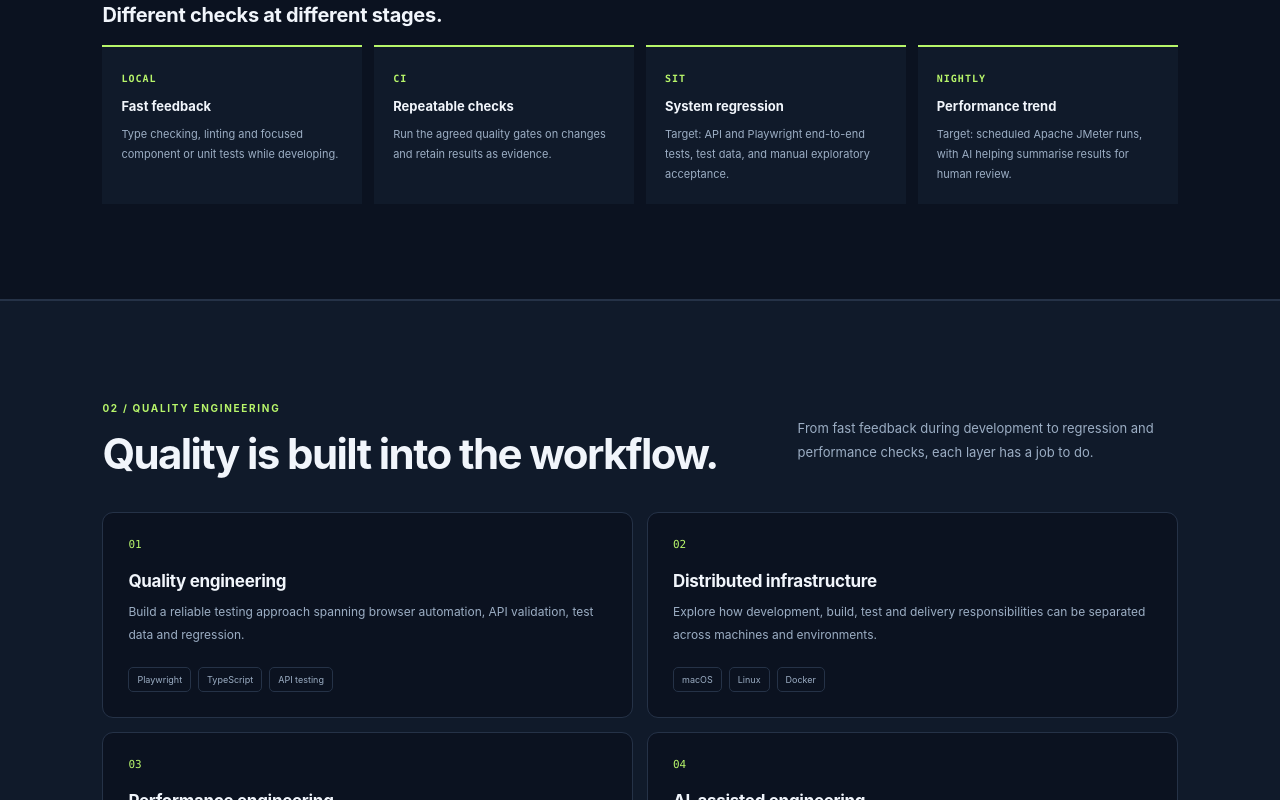
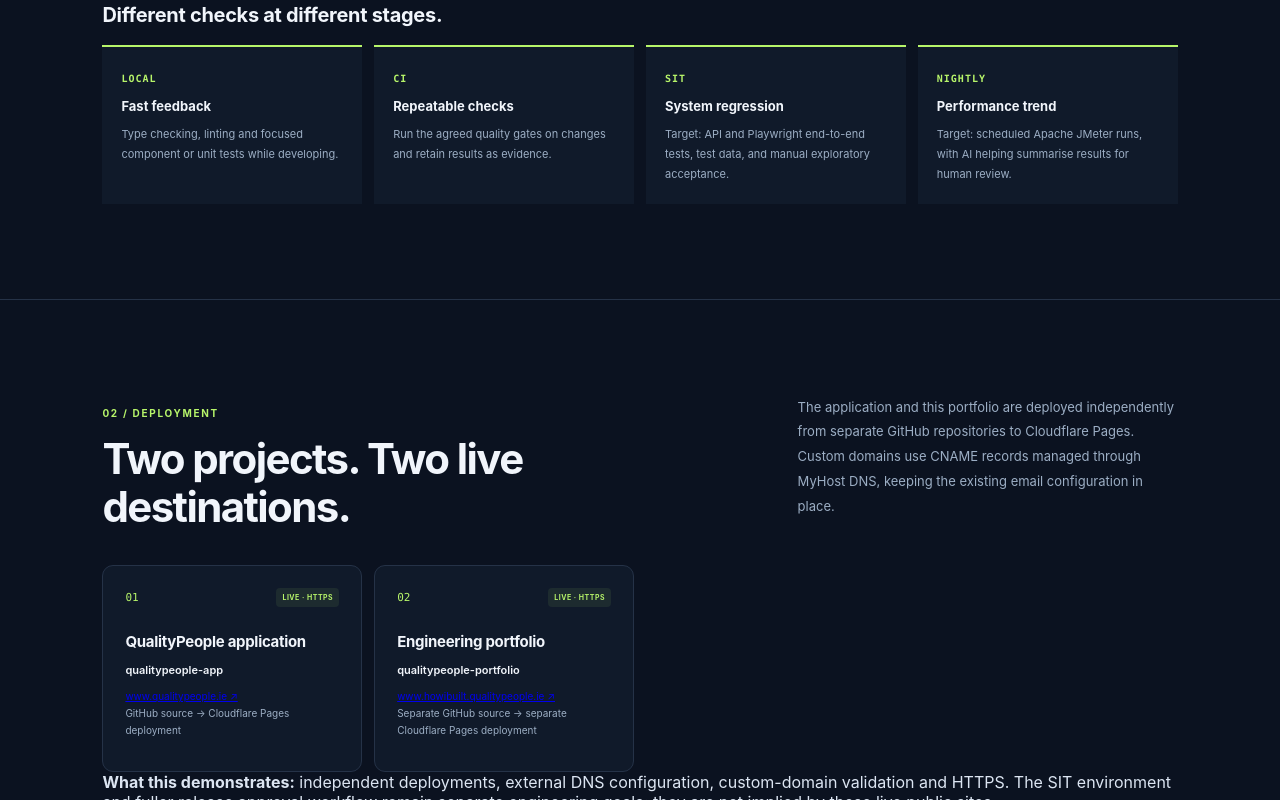
Before and after one commit to Floodzie2/qualitypeople-portfolio, a React (Vite) app: page / in a window 1280 px wide. Shown: the part 2000-2800 px from the top of the page. Built offline with nearby package versions, Linux system fonts and the light colour scheme.

Commit message:
Document live custom-domain deployments

```diff
--- a/src/App.tsx
+++ b/src/App.tsx
@@ -56,7 +56,7 @@ const systems = [
     name: 'Delivery',
     device: 'GitHub & Cloudflare',
     detail: 'Version control · Deployment',
-    status: 'IN PROGRESS',
+    status: 'IN USE',
   },
 ]
 
@@ -74,6 +74,7 @@ function App() {
         <nav className="main-nav" aria-label="Main navigation">
           <a href="#architecture">Architecture</a>
           <a href="#engineering">Engineering</a>
+          <a href="#delivery">Deployment</a>
           <a href="#approach">AI &amp; approach</a>
         </nav>
 
@@ -226,10 +227,65 @@ function App() {
 
         <ArchitectureDetail />
 
+        <section className="content-section" id="delivery">
+          <div className="section-heading">
+            <div>
+              <span className="eyebrow">02 / DEPLOYMENT</span>
+              <h2>Two projects. Two live destinations.</h2>
+            </div>
+            <p>
+              The application and this portfolio are deployed independently
+              from separate GitHub repositories to Cloudflare Pages. Custom
+              domains use CNAME records managed through MyHost DNS, keeping
+              the existing email configuration in place.
+            </p>
+          </div>
+
+          <div className="architecture-cards">
+            <article className="architecture-card">
+              <div className="card-topline">
+                <span className="card-index">01</span>
+                <span className="system-status status-active">LIVE · HTTPS</span>
+              </div>
+              <h3>QualityPeople application</h3>
+              <p className="card-device">qualitypeople-app</p>
+              <p className="card-description">
+                <a href="https://www.qualitypeople.ie" target="_blank" rel="noreferrer">
+                  www.qualitypeople.ie ↗
+                </a>
+                <br />
+                GitHub source → Cloudflare Pages deployment
+              </p>
+            </article>
+            <article className="architecture-card">
+              <div className="card-topline">
+                <span className="card-index">02</span>
+                <span className="system-status status-active">LIVE · HTTPS</span>
+              </div>
+              <h3>Engineering portfolio</h3>
+              <p className="card-device">qualitypeople-portfolio</p>
+              <p className="card-description">
+                <a href="https://www.howibuilt.qualitypeople.ie" target="_blank" rel="noreferrer">
+                  www.howibuilt.qualitypeople.ie ↗
+                </a>
+                <br />
+                Separate GitHub source → separate Cloudflare Pages deployment
+              </p>
+            </article>
+          </div>
+          <p>
+            <strong>What this demonstrates:</strong> independent deployments,
+            external DNS configuration, custom-domain validation and HTTPS.
+            The SIT environment and fuller release approval workflow remain
+            separate engineering goals; they are not implied by these live
+            public sites.
+          </p>
+        </section>
+
         <section className="content-section engineering-section" id="engineering">
           <div className="section-heading">
             <div>
-              <span className="eyebrow">02 / QUALITY ENGINEERING</span>
+              <span className="eyebrow">03 / QUALITY ENGINEERING</span>
               <h2>Quality is built into the workflow.</h2>
             </div>
             <p>
@@ -258,7 +314,7 @@ function App() {
 
         <section className="approach-section" id="approach">
           <div className="approach-copy">
-            <span className="eyebrow">03 / AI WITH ACCOUNTABILITY</span>
+            <span className="eyebrow">04 / AI WITH ACCOUNTABILITY</span>
             <h2>AI can help build it. Evidence must prove it.</h2>
             <p>
               AI-assisted development is part of the experiment, not a
```
